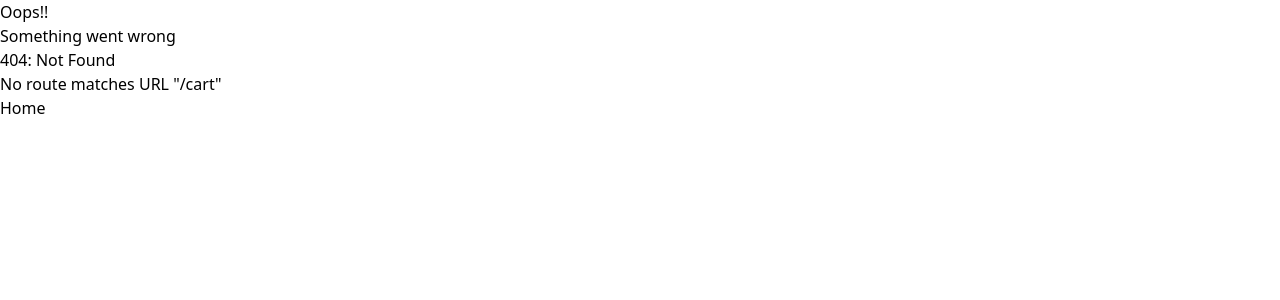
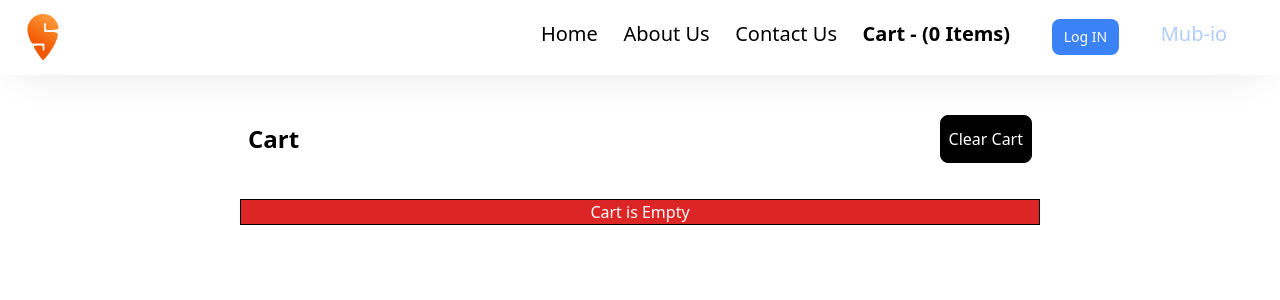
Before and after one commit to MubMaj/Learning-React, a React (Vite) app: page /cart in a window 1280 px wide. Before the commit this address had no page. Shown: the top 300 px of the page. Built offline with nearby package versions, Linux system fonts and the light colour scheme.

Commit message:
add redux and cart page

```diff
--- /dev/null
+++ b/src/components/Cart.js
@@ -0,0 +1,36 @@
+import { useDispatch, useSelector } from "react-redux";
+import Itemlist from "./Itemlist";
+import { clearCart } from "../utils/cartSlice";
+
+const Cart = () => {
+  const cartItems = useSelector((store) => store.cart.items);
+
+  const dispatch = useDispatch();
+
+  const handleClearCart = () => {
+    console.log("clicked");
+    dispatch(clearCart());
+  };
+
+  return (
+    <div className="m-4 p-4 mx-56">
+      <div className="flex justify-between">
+        <h2 className="font-bold px-2 py-4 text-2xl">Cart</h2>
+        <button
+          onClick={handleClearCart}
+          className="p-2 m-2 border border-black bg-black text-white rounded-lg hover:bg-white hover:text-black "
+        >
+          Clear Cart
+        </button>
+      </div>
+      <div className="m-auto border border-black my-7">
+        {cartItems.length === 0 && (
+          <h2 className=" text-center text-white bg-red-600">Cart is Empty</h2>
+        )}
+        <Itemlist items={cartItems} />
+      </div>
+    </div>
+  );
+};
+
+export default Cart;
--- a/src/components/Header.js
+++ b/src/components/Header.js
@@ -1,12 +1,17 @@
 import { useContext, useState } from "react";
 import { Link } from "react-router-dom";
 import UserContext from "../utils/UserContext";
+import { useSelector } from "react-redux";
 
 const HeaderComponent = () => {
   // local State Variable
   const [btnName, setbtnName] = useState("Log IN");
 
   const { loggedInUser } = useContext(UserContext);
+
+  const cartItems = useSelector((store) => store.cart.items);
+
+  console.log(cartItems);
 
   return (
     <header className="header">
@@ -52,7 +57,9 @@ const HeaderComponent = () => {
           <li>
             <Link to="/contact">Contact Us</Link>
           </li>
-          <li className="text-black">Cart</li>
+          <li className="text-black font-bold">
+          <Link to="/cart">Cart - ({cartItems.length} Items)</Link>
+          </li>
           <button
             className="login filter-btn text-sm"
             onClick={() => {
--- a/src/components/Itemlist.js
+++ b/src/components/Itemlist.js
@@ -1,6 +1,15 @@
+import { useDispatch } from "react-redux";
 import { CDN_URL } from "../utils/constants";
+import { addItem } from "../utils/cartSlice";
 
-function Itemlist({ items }) {
+const Itemlist = ({ items }) => {
+
+  const dispatch = useDispatch();
+
+  const handleAddItem = (item) => {
+    dispatch(addItem(item));
+  };
+
   return (
     <div className="bg-gray-100 rounded-xl">
       {items.map((item) => (
@@ -12,7 +21,8 @@ function Itemlist({ items }) {
             <div className="p-2">
               <span className="font-semibold">{item.card.info.name}</span>
               <span>
-                - ₹{item?.card?.info?.price
+                - ₹
+                {item?.card?.info?.price
                   ? item?.card?.info?.price / 100
                   : item?.card?.info?.defaultPrice / 100}
               </span>
@@ -23,7 +33,10 @@ function Itemlist({ items }) {
           </div>
           <div className="w-3/12 p-4">
             <div className="absolute">
-              <button className="p-1 bg-black text-white shadow-black shadow-md rounded-sm m-auto mx-1    ">
+              <button
+                onClick={() => handleAddItem(item)}
+                className="p-1 bg-black text-white shadow-black shadow-md rounded-sm m-auto mx-1    "
+              >
                 Add +
               </button>
             </div>
@@ -33,6 +46,6 @@ function Itemlist({ items }) {
       ))}
     </div>
   );
-}
+};
 
 export default Itemlist;
--- a/src/components/UserClass.js
+++ b/src/components/UserClass.js
@@ -16,7 +16,6 @@ class UserClass extends React.Component {
   }
 
   async componentDidMount() {
-    console.log("componentDidmount");
     const data = await fetch("https://api.github.com/users/mubmaj");
     const json = await data.json();
 
--- /dev/null
+++ b/src/utils/appStore.js
@@ -0,0 +1,12 @@
+import { configureStore } from "@reduxjs/toolkit";
+import cartReducer from "./cartSlice"
+
+const appStore = configureStore({
+    reducer: {
+        cart: cartReducer,
+
+    }
+});
+
+
+export default appStore;
--- /dev/null
+++ b/src/utils/cartSlice.js
@@ -0,0 +1,24 @@
+import { createSlice } from "@reduxjs/toolkit";
+
+const cartSlice = createSlice({
+  name: "cart",
+  initialState: {
+    items: [],
+  },
+  reducers: {
+    addItem: (state, action) => {
+      state.items.push(action.payload);
+    },
+    removeItem: (state) => {
+      state.items.pop();
+    },
+    clearCart: (state) => {
+      state.items.length = 0;
+    },
+  },
+});
+
+
+export const { addItem, removeItem, clearCart } = cartSlice.actions;
+
+export default cartSlice.reducer;
--- a/src/utils/useResturantList.js
+++ b/src/utils/useResturantList.js
@@ -16,7 +16,6 @@ const useResturantList = (API_URL) => {
       json?.data?.cards[4]?.card?.card?.gridElements?.infoWithStyle?.restaurants
     );
   };
-  console.log(listOfResturants);
 
   return listOfResturants;
 };
```
Also changed, not shown: src/App.js (+9 -0 lines).
